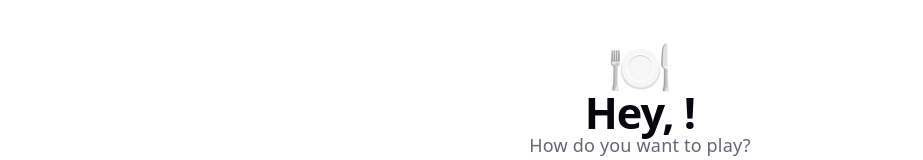
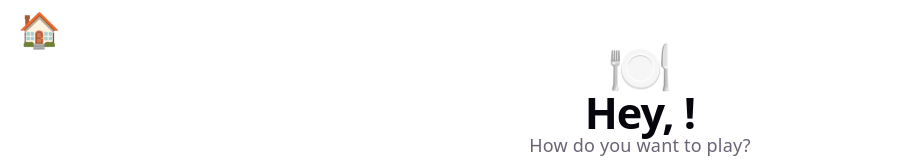
Before and after one commit to xtaja/DragonHack2026, a React (Vite) app in the folder dragonhack26-app/: page /mode in a window 1280 px wide. Shown: the top 160 px of the page, without its empty margins (0-923 px from the left). Built offline with nearby package versions, Linux system fonts and the light colour scheme; no server answers.

Commit message:
Added a home button

```diff
--- a/dragonhack26-app/src/App.css
+++ b/dragonhack26-app/src/App.css
@@ -1084,3 +1084,22 @@ button { cursor: pointer; }
   object-fit: cover;
   border-radius: 10px;
 }
+
+/* ── Global home button ───────────────────────────────────── */
+.home-btn {
+  position: fixed;
+  top: 12px;
+  left: 12px;
+  z-index: 200;
+  background: none;
+  border: none;
+  font-size: 1.4rem;
+  line-height: 1;
+  transition: transform 0.15s;
+}
+
+.home-btn:hover { transform: scale(1.2); }
+
+@media (min-width: 768px) {
+  .home-btn { font-size: 1.9rem; }
+}
--- a/dragonhack26-app/src/App.jsx
+++ b/dragonhack26-app/src/App.jsx
@@ -7,11 +7,13 @@ import MultiplayerPage from './pages/MultiplayerPage'
 import CreateRoomPage from './pages/CreateRoomPage'
 import JoinRoomPage from './pages/JoinRoomPage'
 import MultiSwipePage from './pages/MultiSwipePage'
+import HomeButton from './components/HomeButton'
 import './App.css'
 
 function App() {
   return (
     <BrowserRouter>
+      <HomeButton />
       <Routes>
         <Route path="/" element={<SetupPage />} />
         <Route path="/mode" element={<ModePage />} />
--- /dev/null
+++ b/dragonhack26-app/src/components/HomeButton.jsx
@@ -0,0 +1,14 @@
+import { useLocation, useNavigate } from 'react-router-dom'
+
+export default function HomeButton() {
+  const { pathname } = useLocation()
+  const navigate = useNavigate()
+
+  if (pathname === '/') return null
+
+  return (
+    <button className="home-btn" onClick={() => navigate('/')} aria-label="Home">
+      🏠
+    </button>
+  )
+}
```
